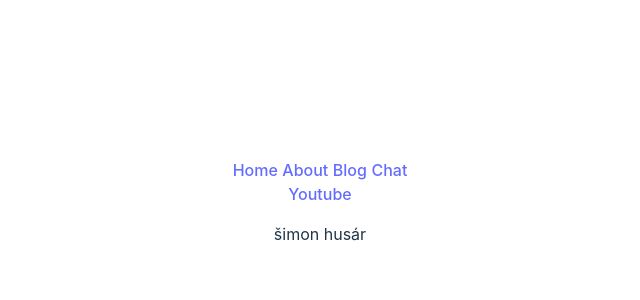
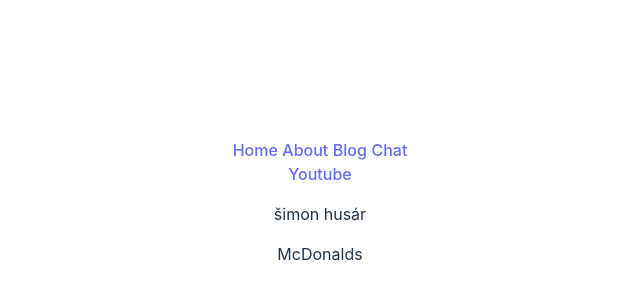
Before and after one commit to Em1tt/chat, a Svelte app: page /chat in a window 1280 px wide. Shown: the part 190-490 px from the top of the page, without its empty margins (320-960 px from the left). Built offline with nearby package versions, Linux system fonts and the light colour scheme.

Commit message:
sajkinova robota

```diff
--- a/src/App.svelte
+++ b/src/App.svelte
@@ -19,4 +19,5 @@
 	  <Route path="/"><Home /></Route>
 	  <Route path="/chat" component={Chat}/>
 	</div>
+	<p>McDonalds</p>
   </Router>
```
